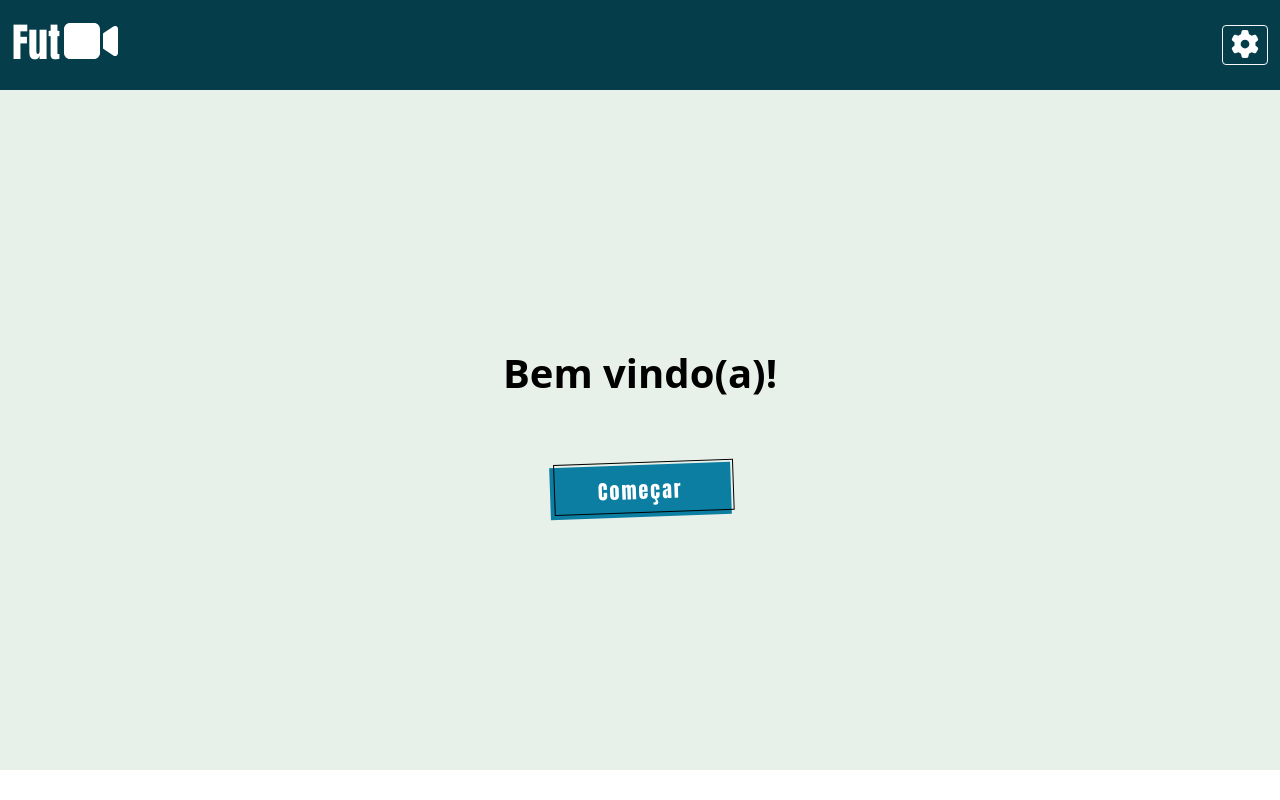
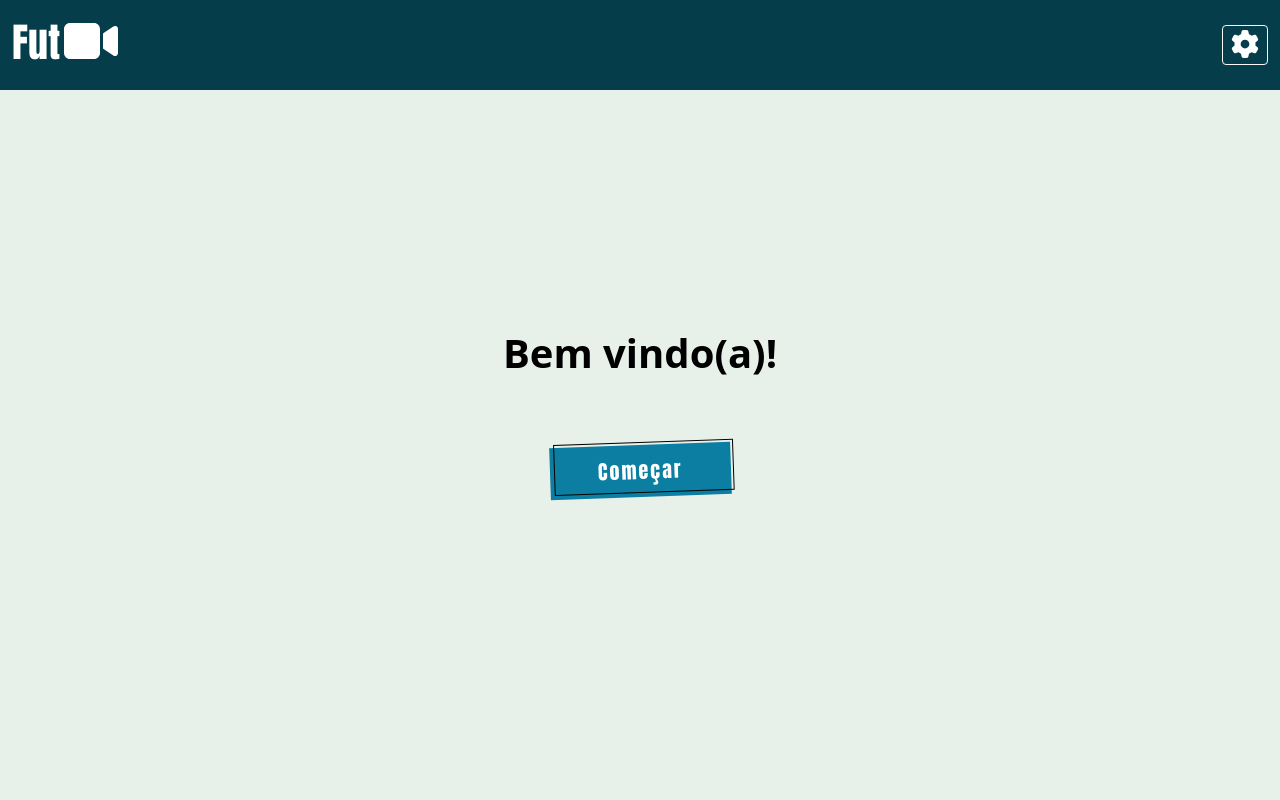
Before and after one commit to guihh98/futcam-front, a React (Create React App) app: page / in a window 1280 px wide. Built offline with nearby package versions, Linux system fonts and the light colour scheme.

Commit message:
fix: add all starts pages and routes

```diff
--- a/src/domain/header/index.tsx
+++ b/src/domain/header/index.tsx
@@ -3,7 +3,8 @@ import {ButtonsWrapper, HeaderContainer, Logo, LogoLetter} from "./styles";
 import {FontAwesomeIcon} from "@fortawesome/react-fontawesome";
 import {faGear, faVideo} from "@fortawesome/free-solid-svg-icons";
 import {BaseButton} from "../../components/button";
-
+import {useNavigate} from "react-router-dom";
+import {ROUTES} from '../../sharedKernel/constants/routes'
 export interface HeaderProps {
 
 }
@@ -16,9 +17,12 @@ const getSettingsContent = (): JSX.Element => {
     return <FontAwesomeIcon icon={faGear} style={{color: "#ffffff"}} size={"2x"} />
 }
 export const Header = (): JSX.Element => {
-  return (
+    const navigate = useNavigate()
+    return (
     <HeaderContainer>
-        <Logo>
+        <Logo onClick={() => {
+            navigate(ROUTES.HOTSITE.ROOT)
+        }}>
             <LogoLetter>Fut</LogoLetter>
             <FontAwesomeIcon icon={faVideo} style={{color: "#ffffff"}} size={"3x"} />
         </Logo>
--- a/src/domain/header/styles.ts
+++ b/src/domain/header/styles.ts
@@ -1,8 +1,8 @@
 import styled from "styled-components";
 
 export const HeaderContainer = styled.div`
-  width: 100vw;
-  height: 12vh;
+  width: 100%;
+  height: 12%;
   max-height: 90px;
   background-color: #053d4b;
   display: flex;
@@ -11,7 +11,7 @@ export const HeaderContainer = styled.div`
 `
 
 export const Logo = styled.div`
-
+    cursor: pointer;
 `
 
 export const LogoLetter = styled.span`
--- a/src/index.tsx
+++ b/src/index.tsx
@@ -3,7 +3,6 @@ import ReactDOM from 'react-dom/client';
 import './index.css';
 import reportWebVitals from './reportWebVitals';
 import 'bootstrap/dist/css/bootstrap.min.css';
-import {Header} from "./domain/header";
 import {Container} from "./styles";
 import {CreateRoutes} from "./routes/routes";
 
@@ -12,7 +11,6 @@ const root = ReactDOM.createRoot(
 );
 root.render(
   <React.StrictMode>
-    <Header />
       <Container>
           <CreateRoutes />
       </Container>
--- a/src/main/home/index.tsx
+++ b/src/main/home/index.tsx
@@ -1,23 +1,18 @@
 import React from 'react'
-import {HomeContainer, Title} from "./styles";
-import {ButtonStyled} from "../../components/buttonStyled";
-import {ROUTES} from "../../sharedKernel/constants/routes";
-import {useNavigate} from "react-router-dom";
+import {HomeContainer, RouterWrapper} from "./styles";
+import {Outlet} from "react-router-dom";
+import {Header} from "../../domain/header";
 export interface HomeProps {
 
 }
 
 export const Home = (): JSX.Element => {
-    const navigate = useNavigate()
   return (
     <HomeContainer>
-        <Title>Bem vindo(a)!</Title>
-        <ButtonStyled
-            content='Começar'
-            onClick={() => {
-                navigate(ROUTES.HOTSITE.REGISTER)
-            }}
-        />
+        <Header />
+        <RouterWrapper>
+            <Outlet />
+        </RouterWrapper>
     </HomeContainer>
   )
 }
--- a/src/main/home/styles.ts
+++ b/src/main/home/styles.ts
@@ -2,14 +2,12 @@ import styled from "styled-components";
 export const HomeContainer = styled.div`
   width: 100%;
   height: 100%;
+`
+export const RouterWrapper = styled.div`
+  width: 100%;
+  height: 80%;
   display: flex;
   justify-content: center;
   align-items: center;
   flex-direction: column;
 `
-export const Title = styled.p`
-  font-size: 2.5rem;
-  color: black;
-  font-weight: bold;
-  margin-bottom: 62px;
-`
--- a/src/main/mainPage/index.tsx
+++ b/src/main/mainPage/index.tsx
@@ -1,4 +1,5 @@
 import React from 'react'
+import {CameraContainer, Container, Row} from './styles'
 
 export interface MainPageProps {
 
@@ -6,8 +7,36 @@ export interface MainPageProps {
 
 export const MainPage = (): JSX.Element => {
   return (
-    <div>
-      MainPageProps
-    </div>
+    <Container>
+      Nome da pelada que ta jogando
+        <Row>
+            <CameraContainer>
+                <video muted autoPlay controls className='w-100 h-100'>
+                    <source src="https://www.earthcam.com/d42e510b-7c91-49dc-8dce-b0db4f15ce4a" type="video/mp4" />
+                    Seu navegador não suporta vídeo HTML5.
+                </video>
+            </CameraContainer>
+            <CameraContainer className='pl-2'>
+                <video muted autoPlay controls className='w-100 h-100'>
+                    <source src="https://www.earthcam.com/d42e510b-7c91-49dc-8dce-b0db4f15ce4a" type="video/mp4" />
+                    Seu navegador não suporta vídeo HTML5.
+                </video>
+            </CameraContainer>
+        </Row>
+        <Row>
+            <CameraContainer>
+                <video muted autoPlay controls className='w-100 h-100'>
+                    <source src="https://www.earthcam.com/d42e510b-7c91-49dc-8dce-b0db4f15ce4a" type="video/mp4" />
+                    Seu navegador não suporta vídeo HTML5.
+                </video>
+            </CameraContainer>
+            <CameraContainer>
+                <video muted autoPlay controls className='w-100 h-100'>
+                    <source src="https://www.earthcam.com/d42e510b-7c91-49dc-8dce-b0db4f15ce4a" type="video/mp4" />
+                    Seu navegador não suporta vídeo HTML5.
+                </video>
+            </CameraContainer>
+        </Row>
+    </Container>
   )
 }
--- /dev/null
+++ b/src/main/mainPage/styles.ts
@@ -0,0 +1,24 @@
+import styled from "styled-components";
+
+export const Container = styled.div`
+  width: 100%;
+  height: 100%;
+  display: flex;
+  flex-direction: column;
+  justify-content: center;
+  align-items: center;
+`
+export const CameraContainer = styled.div`
+  background-color: aquamarine;
+  width: 50%;
+  height: 100%;
+`
+
+export const Row = styled.div`
+  width: 100%;
+  padding: 0px 2rem;
+  display: flex;
+  gap: 24px;
+  height: 45%;
+  margin-top: 16px;
+`
--- /dev/null
+++ b/src/main/welcome/index.tsx
@@ -0,0 +1,24 @@
+import React from 'react'
+import {Title, WelcomeContainer} from "./styles";
+import {ButtonStyled} from "../../components/buttonStyled";
+import {useNavigate} from "react-router-dom";
+import {ROUTES} from "../../sharedKernel/constants/routes";
+
+export interface WelcomeProps {
+
+}
+
+export const Welcome = (): JSX.Element => {
+  const navigate = useNavigate()
+    return (
+      <WelcomeContainer>
+      <Title>Bem vindo(a)!</Title>
+        <ButtonStyled
+            content='Começar'
+            onClick={() => {
+                navigate(ROUTES.HOTSITE.REGISTER)
+            }}
+        />
+      </WelcomeContainer>
+  )
+}
--- /dev/null
+++ b/src/main/welcome/styles.ts
@@ -0,0 +1,15 @@
+import styled from "styled-components";
+export const WelcomeContainer = styled.div`
+  width: 100%;
+  height: 100%;
+  display: flex;
+  flex-direction: column;
+  justify-content: center;
+  align-items: center;
+`
+export const Title = styled.p`
+  font-size: 2.5rem;
+  color: black;
+  font-weight: bold;
+  margin-bottom: 62px;
+`
--- a/src/routes/routes.tsx
+++ b/src/routes/routes.tsx
@@ -4,6 +4,7 @@ import { ROUTES } from '../sharedKernel/constants/routes'
 import {Home} from "../main/home";
 import {Registration} from "../main/startForm";
 import {MainPage} from "../main/mainPage";
+import {Welcome} from "../main/welcome";
 export const RoutesBuilder = (): JSX.Element => {
     return (
         <Routes>
@@ -11,9 +12,11 @@ export const RoutesBuilder = (): JSX.Element => {
             {/*<Route path={ROUTES.NOT_FOUND} element={<NotFoundPage />} />*/}
 
             {/* Hotsite */}
-            <Route path={ROUTES.HOTSITE.ROOT} element={<Home />} />
-            <Route path={ROUTES.HOTSITE.REGISTER} element={<Registration />} />
-            <Route path={ROUTES.HUB.CAMERAS} element={<MainPage />} />
+            <Route path={ROUTES.HOTSITE.ROOT} element={<Home />} >
+                <Route path={ROUTES.HOTSITE.REGISTER} element={<Registration />} />
+                <Route path={ROUTES.HOTSITE.ROOT} element={<Welcome />} />
+                <Route path={ROUTES.HUB.CAMERAS} element={<MainPage />} />
+            </Route>
 
             {/* SETTINGS */}
             {/*<Route path={ROUTES.HUB.ROOT} element={<InnerPage></InnerPage>}>*/}
--- a/src/sharedKernel/constants/routes.tsx
+++ b/src/sharedKernel/constants/routes.tsx
@@ -7,9 +7,10 @@ export const ROUTES = {
             EVALUATOR: '/register/evaluator/:challengeId',
             RESOLVER: '/register/resolver'
         },
-        HOME: '/contact'
+        CONTACT: '/contact'
     },
     HUB: {
+        ROOT: '/hub',
         CAMERAS: '/hub/cameras'
     },
 }
--- a/src/styles.ts
+++ b/src/styles.ts
@@ -2,6 +2,6 @@ import styled from "styled-components";
 
 export const Container = styled.div`
   width: 100vw;
-  height: 85vh;
+  height: 100vh;
   background-color: #e7f0e9;
 `
```
